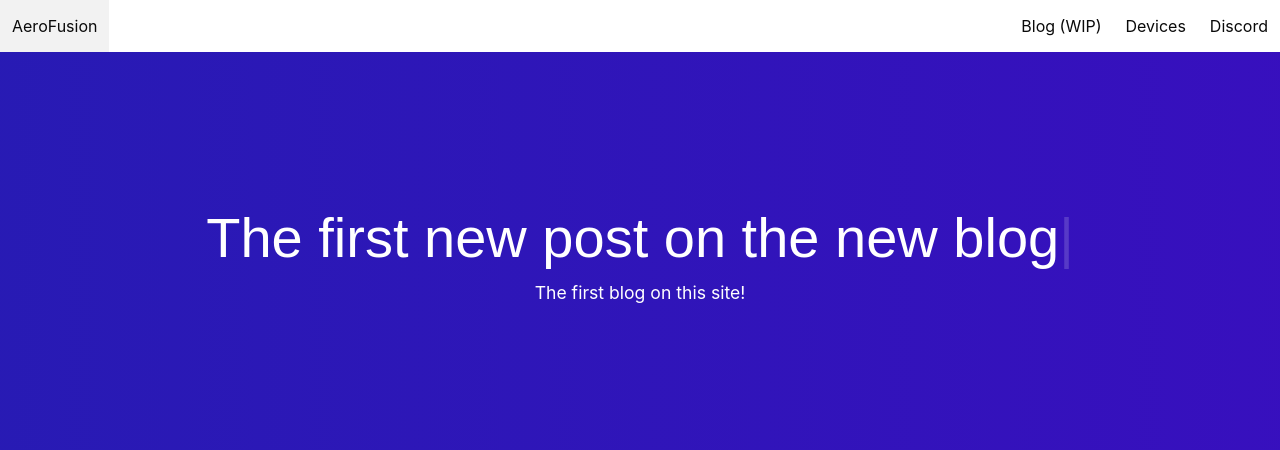
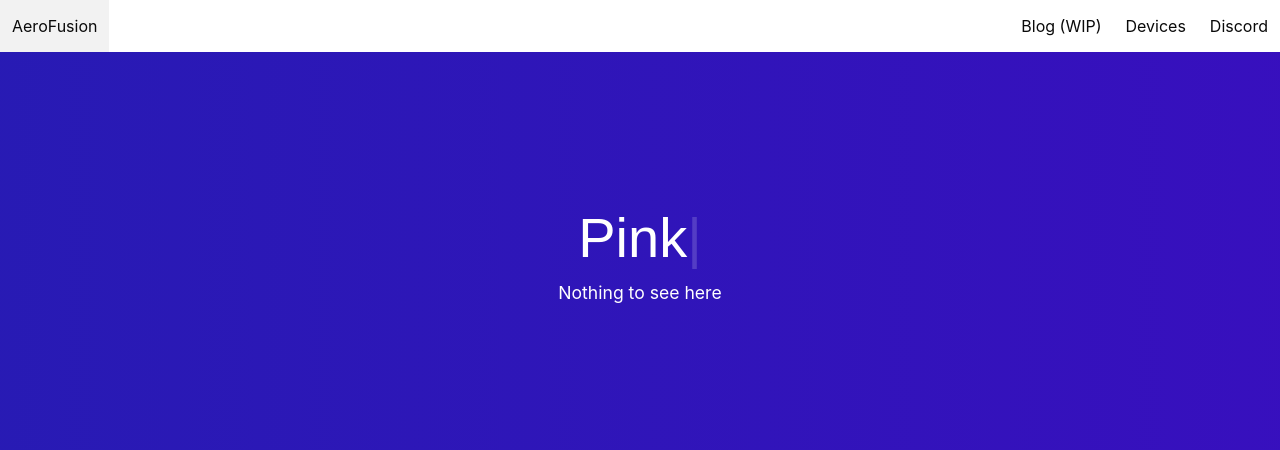
Before and after one commit to techfan36/AeroFusion-Website, a Jekyll site: the page built from _posts/2018-08-04-First.md, in a window 1280 px wide. Shown: the top 450 px of the page. Built offline with Jekyll 4.4.1, drawn with Linux system fonts in a browser that asks for light colours; some web fonts are replaced; some of the changed text lies outside the part shown; grey boxes are pictures that could not be loaded.

Commit message:
Update 2018-08-04-First.md

```diff
--- a/_posts/2018-08-04-First.md
+++ b/_posts/2018-08-04-First.md
@@ -1,11 +1,9 @@
 ---
-title: The first new post on the new blog
+title: Pink
 layout: post
-author: Bob Pony
-author-link: https://bobpony.org
-description: The first blog on this site!
+author: Fishy
+author-link: https://example.org
+description: Nothing to see here
 ---
-# Hello there!
-I see you're reading this, if you are then good. I hope you enjoy the WIP Blog section I've made for my friend Espi.
 
-If you have any issues, please let me know kthx.
+![](https://cdn.discordapp.com/emojis/405052067116351489.png?v=1)
```
